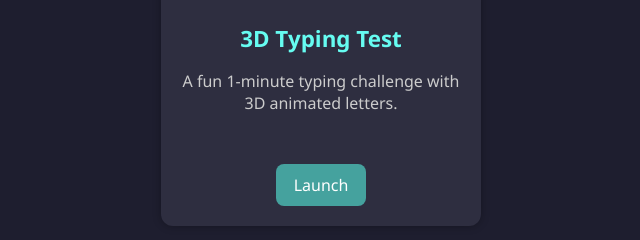
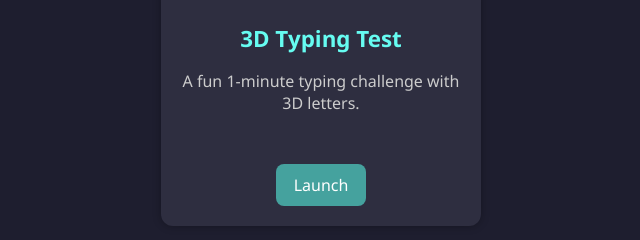
Before and after one commit to MrAbhisheq/MrAbhisheq.github.io, a plain HTML site: page index.html in a window 1280 px wide. Shown: the part 257-497 px from the top of the page, 319-959 px from the left. Drawn offline with Linux system fonts and the light colour scheme.

Commit message:
Update index.html

```diff
--- a/index.html
+++ b/index.html
@@ -88,7 +88,7 @@
   <div class="projects">
     <div class="card">
       <h2>3D Typing Test</h2>
-      <p>A fun 1-minute typing challenge with 3D animated letters.</p>
+      <p>A fun 1-minute typing challenge with 3D letters.</p>
       <a href="https://mrabhisheq.github.io/Simple-3DTypingTest/" target="_blank">Launch</a>
     </div>
 
```
